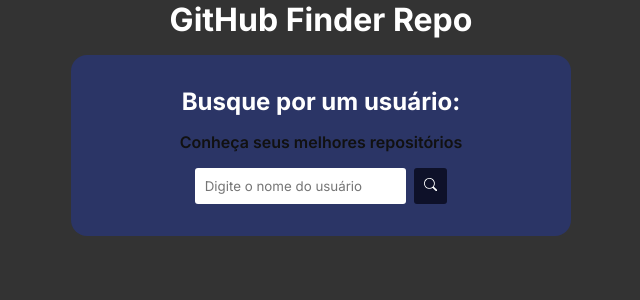
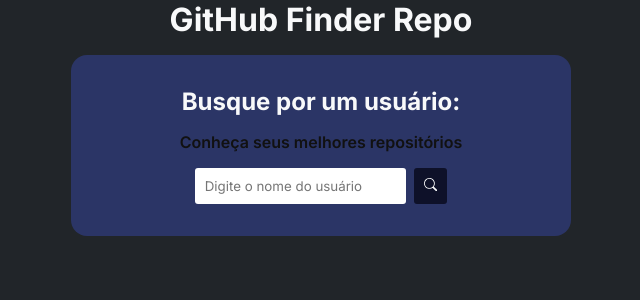
Before and after one commit to RobsonFe/GitFind, a React (Vite) app: page / in a window 1280 px wide. Shown: the top 300 px of the page, without its empty margins (319-959 px from the left). Built offline with nearby package versions, Linux system fonts and the light colour scheme.

Commit message:
fix:Color

```diff
--- a/src/components/modal/UserModal.module.css
+++ b/src/components/modal/UserModal.module.css
@@ -13,7 +13,7 @@
 .modalContent {
   background: transparent;
   padding: 2rem;
-  border-radius: 8px;
+  border: none;
   max-width: 500px;
   width: 100%;
   box-shadow: 0 5px 15px rgba(0, 0, 0, 0.3);
--- a/src/index.css
+++ b/src/index.css
@@ -3,11 +3,11 @@
   margin: 0;
   box-sizing: border-box;
   font-family: "Inter", sans-serif;
-  color: #fff;
+  color: #f8f9fa;
 }
 
 body {
-  background-color: #333;
+  background-color: #212529;
 }
 
 p {
```
